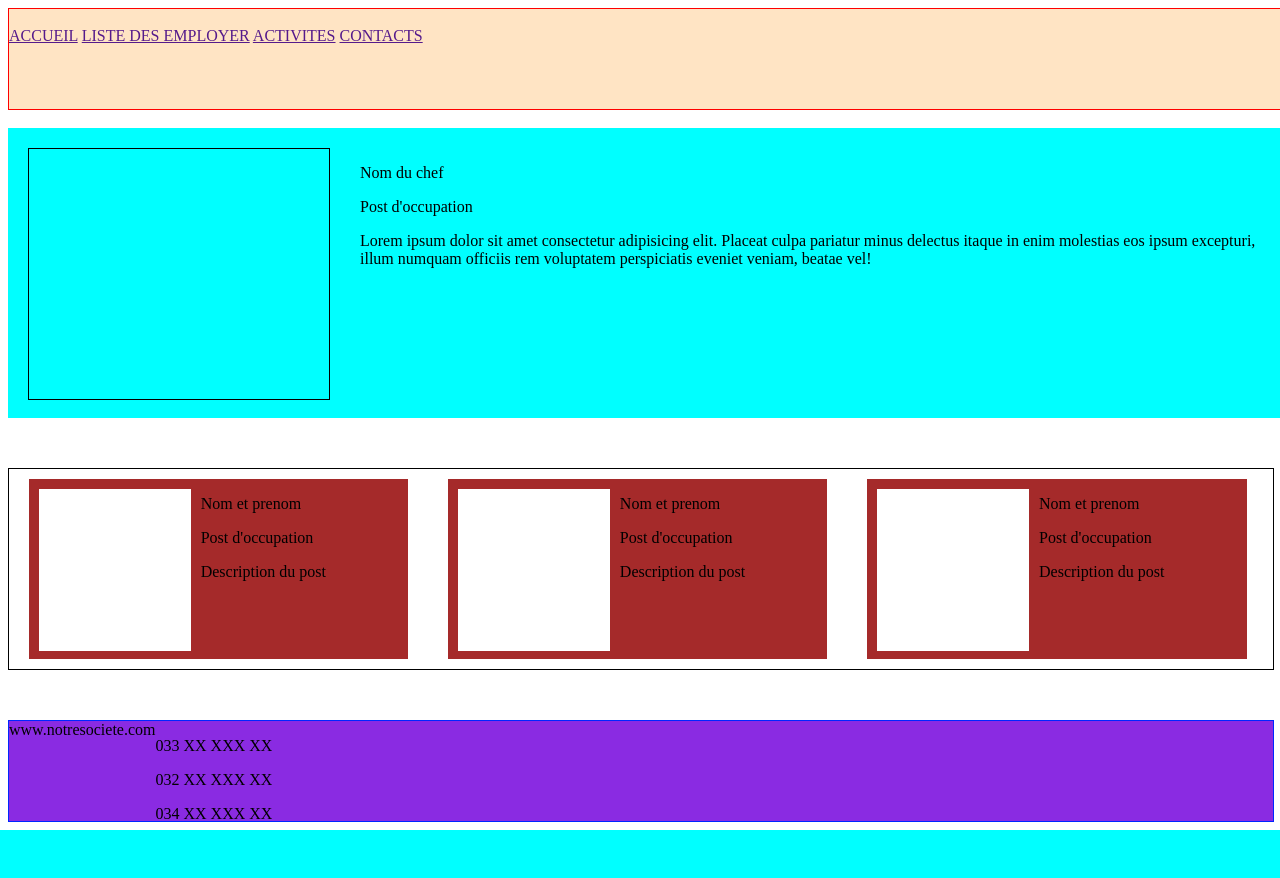
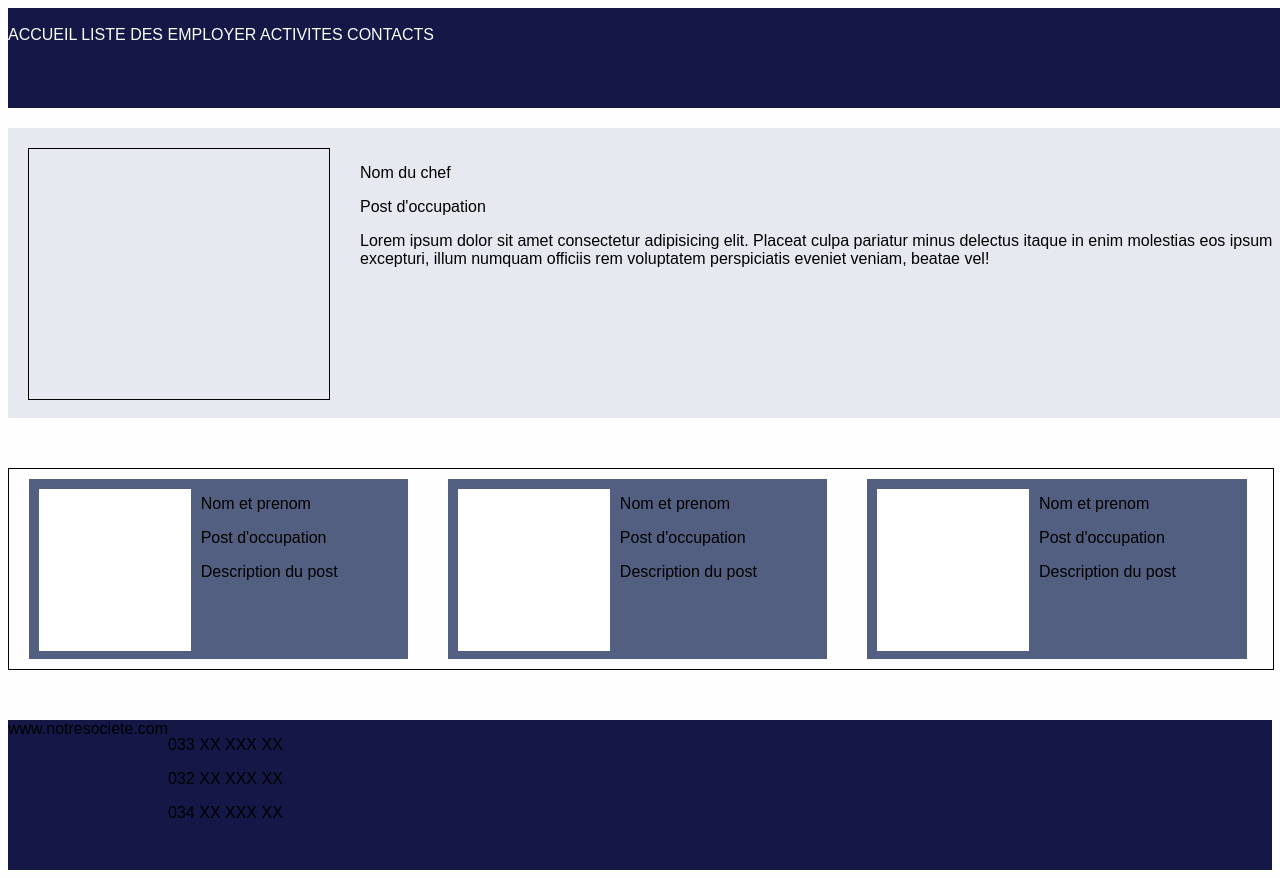
Before and after one commit to hery00/Projet-Organigramme, a CodeIgniter app: a page that uses ci306/application/views/Page/brouillon.php in a window 1280 px wide. Before the commit the page ends 830 px from the top, so only its background shows below. Run offline with CodeIgniter, Linux system fonts and the light colour scheme.

Commit message:
color theme

```diff
--- a/ci306/Assets/CSS/stylepage.css
+++ b/ci306/Assets/CSS/stylepage.css
@@ -1,12 +1,23 @@
+.main
+
+{
+    background-color: #fefefe;
+    font-family: Arial, Helvetica, sans-serif;
+}
 .header
 {
     position: fixed;
     width: 100%;
     height:100px;
-    border: 1px solid red;
+
     margin-bottom: 50px;
-    background-color: bisque;
+    background-color: #151747;
     margin-top: 0px;
+}
+
+a{
+    text-decoration: none;
+    color:#fefefe;
 }
 
 .chef
@@ -15,7 +26,7 @@
     float: left;
     width: 100%;
     height: 250px;
-    background-color: aqua;
+    background-color: #e7e9f0;
     margin-bottom: 50px;
     padding: 20px;
 
@@ -46,7 +57,7 @@
 {
     height: 90%;
     width: 30%;
-    background-color: brown;
+    background-color: #535f80;
     margin:20px;
 }
 .avatar2
@@ -64,10 +75,9 @@
 
     display: flex;
     width: 100%;
-    height:100px;
-    border: 1px solid rgb(0, 38, 255);
+    height:150px;
     margin-top: 50px;
-    background-color: blueviolet ;
+    background-color: #151747;
     z-index: 0;
 
 }
--- a/ci306/application/views/Page/brouillon.php
+++ b/ci306/application/views/Page/brouillon.php
@@ -7,7 +7,7 @@
     <link rel="stylesheet" href="<?php echo base_url();?>Assets/CSS/stylepage.css">
     <title>Brouillon</title>
 </head>
-<body>
+<body class="main">
 
     <div class="header">
         <div class="logo">
```
Also changed, not shown: 16 other files.
